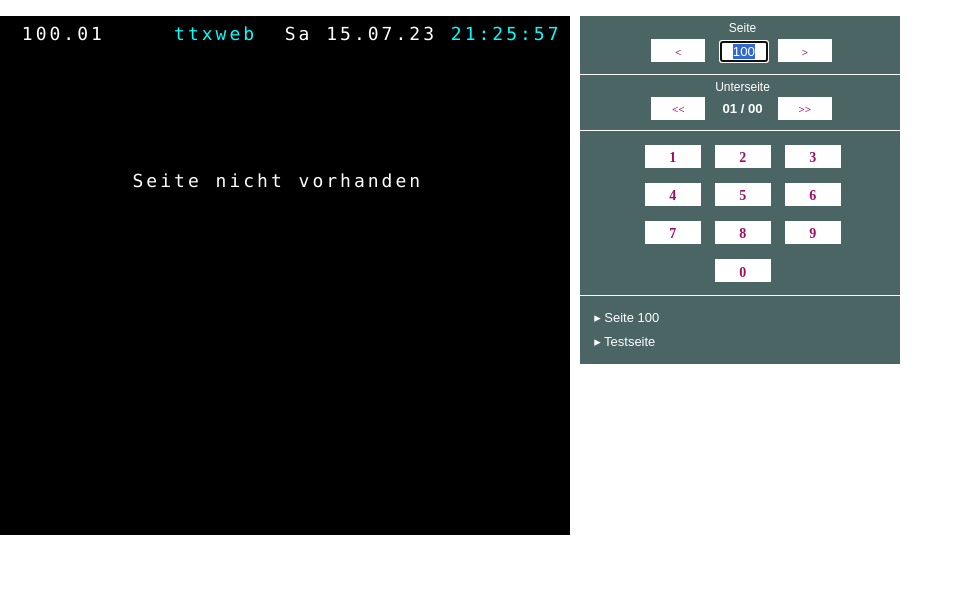
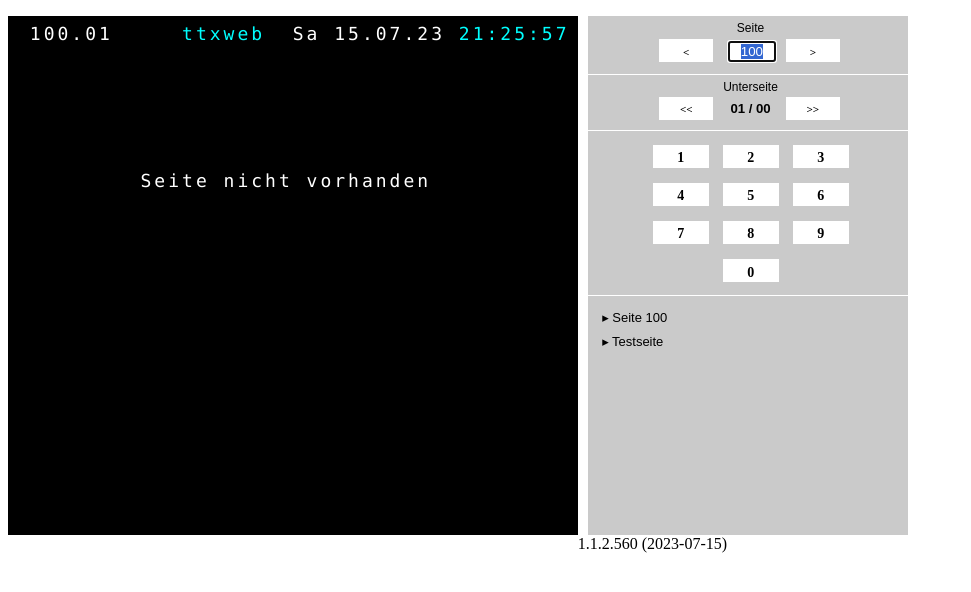
Before and after one commit to fabianswebworld/ttxweb, a PHP site: page /?level15=0 in a window 1280 px wide. Shown: the top 592 px of the page, without its empty margins (0-971 px from the left). Run offline with PHP 8.4, Linux system fonts and the light colour scheme; data that the repository does not hold is empty.

Commit message:
Add files via upload

```diff
--- a/css/ttxweb_main.css
+++ b/css/ttxweb_main.css
@@ -1,8 +1,3 @@
-div, span, body, pre, ul, li, h1, h2, h3, h4, form {
-    margin: 0;
-    padding: 0;
-}
-
 img {
     border: 0;
 }
@@ -13,9 +8,12 @@ nav.c-serviceNav {
 
 #nav {
     display: inline-block;
+    background-color: #cacaca;
     width: 320px;
-    margin-top: 16px;
-    padding: 0 0 0 10px;
+    height: 519px;
+    margin-top: 8px;
+    margin-left: 10px;
+    padding: 0 0 0 0;
     overflow: visible;
     font-size: 14px;
     line-height: 17px;
@@ -50,8 +48,8 @@ nav.c-serviceNav {
         width: unset !important;
         float: none !important;
         text-align: center;
-        margin: 1em -14px 0 -14px;
-        padding: 10px 0px 0px 0px !important;
+        margin: 1em 0 0 0;
+        padding: 0px 0px 0px 0px !important;
     }
     .ttxRow {
         font-size: 14px !important;
@@ -62,25 +60,14 @@ nav.c-serviceNav {
 
 }
 
-#footer {
-    display: none;
-    font-size: 10px;
-    font-family: sans-serif;
-    float: left;
-    clear: both;
-    margin: 16px 0 0 24px;
-    padding: 0 0 0 20px;
-    overflow: visible;
-}
-
 #ttxContainer {
+    margin: 8px 0 30px 0;
     display: block;
     float: left;
 }
 
 #ttxPage {
     background: #000000;
-    margin: 1em 0;
     padding: 7px 8px 8px 8px;
     float: left;
 }
@@ -107,11 +94,12 @@ nav.c-serviceNav {
 
 .ttxRow a {
     text-decoration: none;
+    color: inherit !important;
 }
 
 .ttxRow a:hover {
-    background-color: #bbbbbb;
-    color: #333333;
+    background-color: #bbbbbb !important;
+    color: #333333 !important;
 }
 
 #ttxEnv, #ttxRow0Template {
@@ -371,7 +359,7 @@ nav.c-serviceNav {
     margin-top: 0.1em;
     padding: 0.8em 0.2em 0.75em 0.8em;
     text-align: center;
-    color: #FFFFFF;
+    color: #000000;
     font-size: 13px;
     font-family: 'DIN', sans-serif;
 }
@@ -389,12 +377,12 @@ nav.c-serviceNav {
 }
 
 #ttxQuickLinks ul li a {
-    color: #FFFFFF;
+    color: #000000;
     text-decoration: none;
 }
 
 #ttxQuickLinks ul li a:hover {
-    color: #FFFFFF;
+    color: #000000;
     text-decoration: underline;
 }
 
@@ -435,7 +423,7 @@ nav.c-serviceNav {
 #ttxNumPadButton {
     border: 0px;
     padding: 0.2em 0.0em 0.5em 0.2em;
-    background-color: #4b6464;
+    background-color: #cacaca;
 }
 
 #ttxNumPadButton {
@@ -445,14 +433,14 @@ nav.c-serviceNav {
 
 .number {
     font-weight: bold;
-    color: #a00d65;
+    color: #000000;
     background-color: #ffffff;
     float: left;
     height: 23px;
 }
 
 #ttxNumPad a.number {
-    color: #a00d65;
+    color: #000000;
     text-decoration: none;
     text-align: center;
     padding: 0.3em 0;
@@ -462,7 +450,7 @@ nav.c-serviceNav {
 
 #ttxNumPad a.number:hover {
     color: #ffffff;
-    background-color: #a00d65;
+    background-color: #000000;
 }
 
 .numPadRow {
@@ -508,7 +496,7 @@ nav.c-serviceNav {
     margin: 0;
     padding: 0 0 0 0;
     width: 100%;
-    background-color: #4b6464;
+    background-color: #cacaca;
 }
 
 .row {
@@ -534,14 +522,14 @@ nav.c-serviceNav {
 
 #ttxNavigation .buttonarrowleft a.arrowleft,
 #ttxNavigation .buttonarrowright a.arrowright {
-    color: #a00d65;
+    color: #000000;
     background-color: #ffffff;
 }
 
 #ttxNavigation a.arrowleft:hover,
 #ttxNavigation a.arrowright:hover {
     color: #ffffff;
-    background-color: #a00d65;
+    background-color: #000000;
 }
 
 #ttxNavigation .arrowleft,
@@ -589,7 +577,7 @@ nav.c-serviceNav {
     font-weight: normal;
     font-size: 12px;
     font-family: sans-serif;
-    color: #ffffff;
+    color: #000000;
     margin: 0;
     padding: 0.3em 0 0 0;
     width: 5.3em;
@@ -599,7 +587,7 @@ nav.c-serviceNav {
 .pagenum {
     font-weight: bold;
     font-size: 1.1em;
-    color: #ffffff;
+    color: #000000;
     margin-top: 0.3em;
     margin-bottom: 0.5em;
     border: 0px;
```
